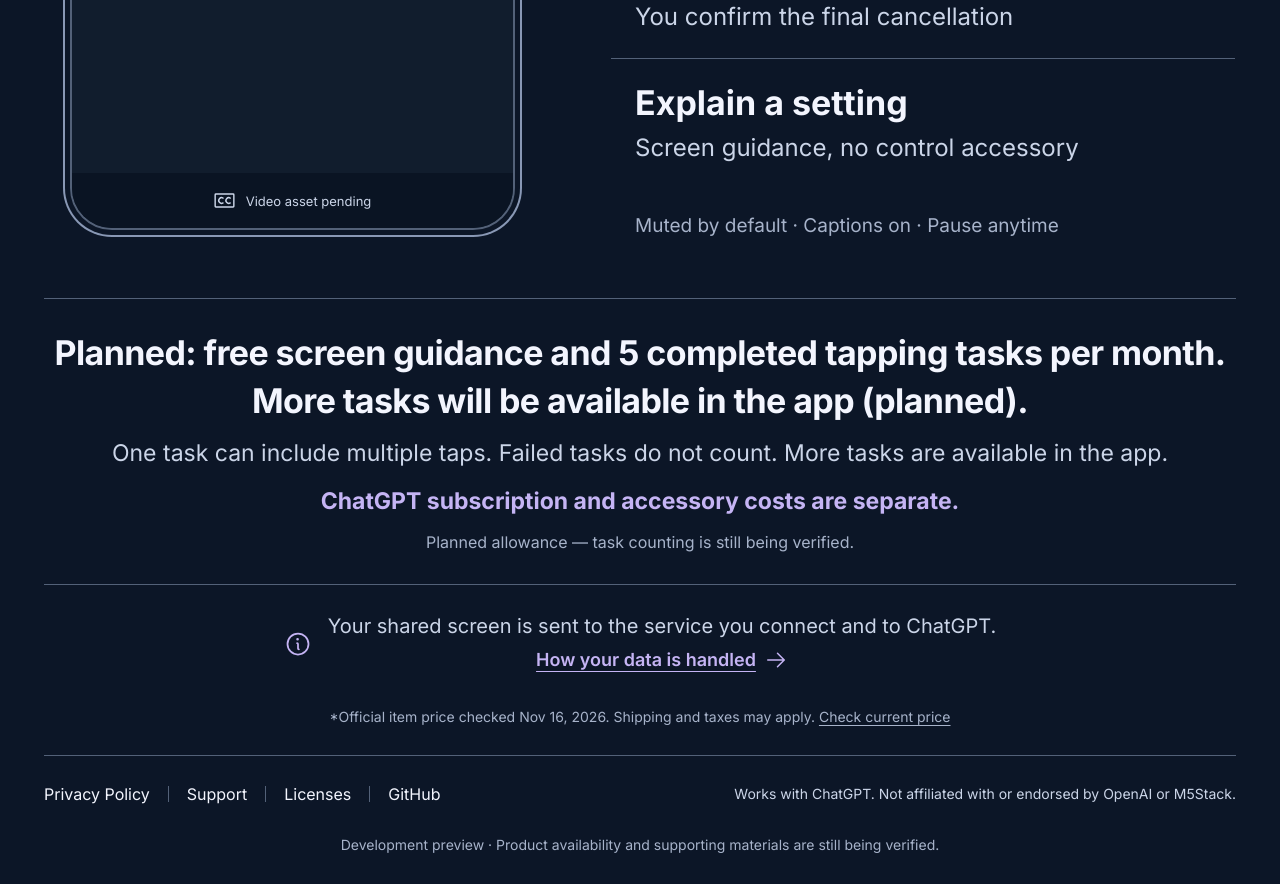
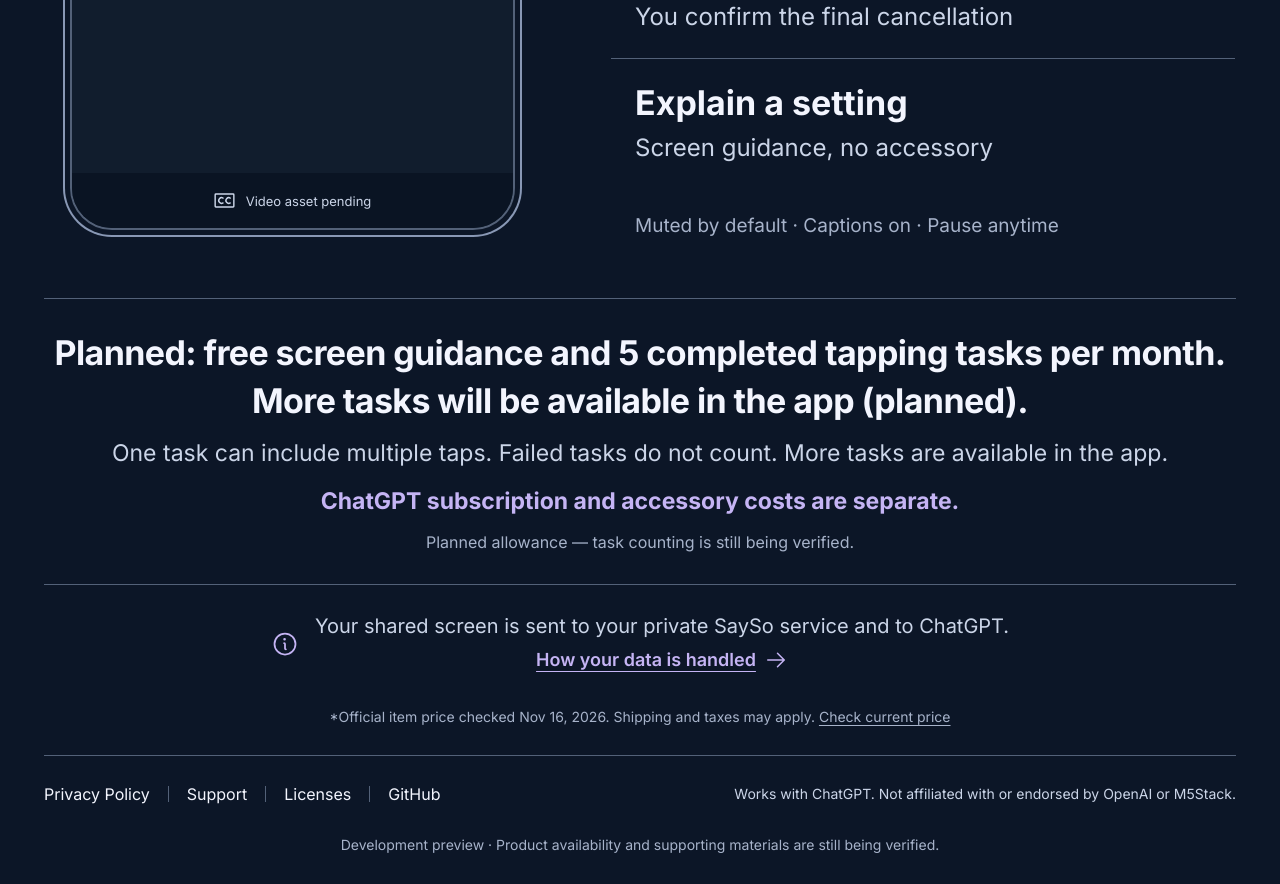
Before and after one commit to zhaibin2018/sayso, a React (Vite) app in the folder sayso-website/: page / in a window 1280 px wide. Shown: the part 1500-2384 px from the top of the page. Built offline with nearby package versions, Linux system fonts and the light colour scheme.

Commit message:
W3: unify user-facing screen, tapping and private-service terminology

```diff
--- a/sayso-website/src/copy.js
+++ b/sayso-website/src/copy.js
@@ -1,3 +1,4 @@
+// Terminology: Screen guidance=读屏; Tapping=帮你点; Screen sharing=屏幕共享 (iOS feature); accessory=配件; private SaySo service=你的私人服务; approval=批准.
 import {requirements,requirementRows} from "./requirements.js";
 export const copy = {
   "en": {
@@ -48,7 +49,7 @@ export const copy = {
       ],
       [
         "Explain a setting",
-        "Screen guidance, no control accessory"
+        "Screen guidance, no accessory"
       ]
     ],
     "videoPending": "Video asset pending",
@@ -66,7 +67,7 @@ export const copy = {
     "quotaPending": "Planned allowance — task counting is still being verified.",
     "priceNote": "*Official item price checked Nov 16, 2026. Shipping and taxes may apply.",
     "currentPrice": "Check current price",
-    "privacyShort": "Your shared screen is sent to the service you connect and to ChatGPT.",
+    "privacyShort": "Your shared screen is sent to your private SaySo service and to ChatGPT.",
     "privacyLink": "How your data is handled",
     "disclaimer": "Works with ChatGPT. Not affiliated with or endorsed by OpenAI or M5Stack.",
     "preview": "Development preview · Product availability and supporting materials are still being verified.",
@@ -143,7 +144,7 @@ export const copy = {
       "Verified"
     ],
     "screenMode": "Screen guidance",
-    "controlMode": "Phone control",
+    "controlMode": "Tapping",
     "buyTitle": "The right accessory, from the right place.",
     "buySub": "Look for AtomS3 Lite, model C124. Atom Lite, AtomS3 and AtomS3R are different products.",
     "officialShop": "M5Stack official store",
@@ -151,16 +152,16 @@ export const copy = {
     "vendor": "Visit product page",
     "buyNote": "Compare the final checkout total, including shipping and any taxes. Prices and stock can change. Check SaySo compatibility before purchasing.",
     "privacyTitle": "Know where your screen goes.",
-    "privacySub": "Sharing, device control and data deletion are different choices.",
+    "privacySub": "Sharing, tapping and data deletion are different choices.",
     "draft": "Privacy information draft — not a finalized release policy.",
     "privacySections": [
       [
-        "Your screen and the connected service",
+        "Your screen and your private SaySo service",
         "When you start screen sharing, SaySo sends visible screen images to the service you configured and consented to, for the connected ChatGPT functionality. Content visible in other apps may also be shared. The native app does not capture your microphone; ChatGPT handles your voice under its own policies."
       ],
       [
         "Storage is part of the data flow",
-        "The reviewed service can store screenshots in its database or object storage. It also processes requested input text, device and session identifiers, operation receipts and diagnostic records. A private Site does not mean that nothing is stored."
+        "Your private SaySo service can store screenshots in its database or object storage. It also processes requested input text, device and session identifiers, operation receipts and diagnostic records. A private Site does not mean that nothing is stored."
       ],
       [
         "Stopping is not deleting",
@@ -257,7 +258,7 @@ export const copy = {
       ],
       [
         "解释设置",
-        "只读屏，无需操控配件"
+        "读屏，无需配件"
       ]
     ],
     "videoPending": "视频素材待接入",
@@ -352,7 +353,7 @@ export const copy = {
       "验证日期"
     ],
     "screenMode": "读屏",
-    "controlMode": "操控手机",
+    "controlMode": "帮你点",
     "buyTitle": "买对配件，找对渠道。",
     "buySub": "请认准 AtomS3 Lite，型号 C124。Atom Lite、AtomS3 和 AtomS3R 是不同产品。",
     "officialShop": "M5Stack 官方商城",
@@ -369,7 +370,7 @@ export const copy = {
       ],
       [
         "数据流包含存储",
-        "已核查服务可将截图保存在数据库或对象存储中，并处理要求输入的文字、设备与会话标识、操作回执和诊断记录。私人 Site 不意味着完全不存储。"
+        "你的私人服务可将截图保存在数据库或对象存储中，并处理要求输入的文字、设备与会话标识、操作回执和诊断记录。私人 Site 不意味着完全不存储。"
       ],
       [
         "停止不等于删除",
```
Also changed, not shown: 1 other file (tests, documents, lock files or other folders).
